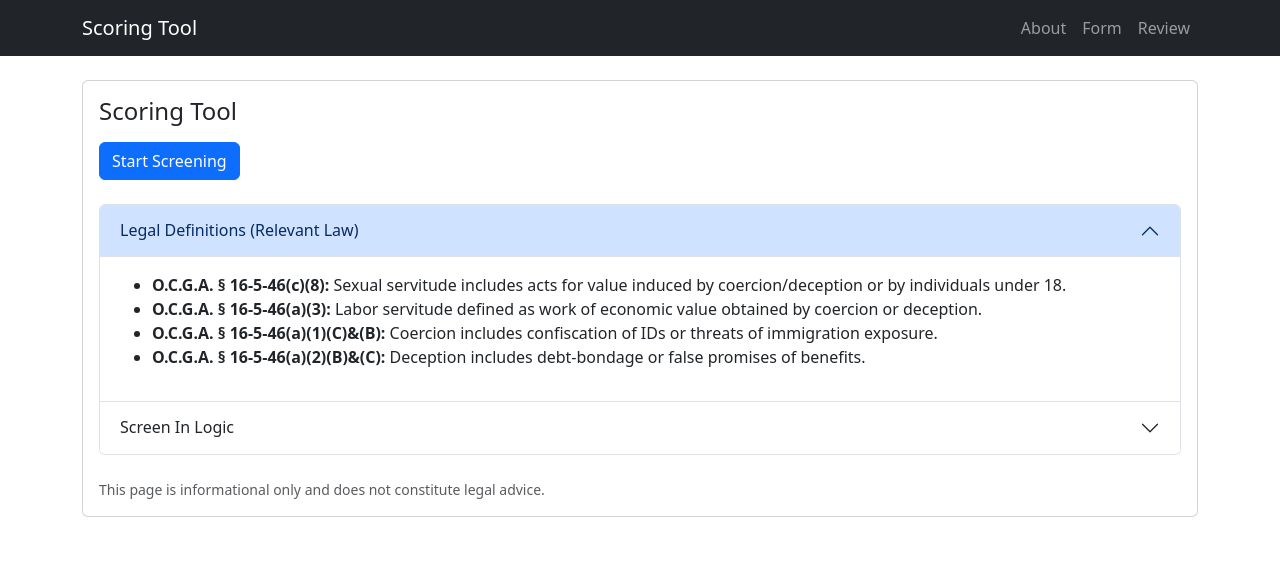
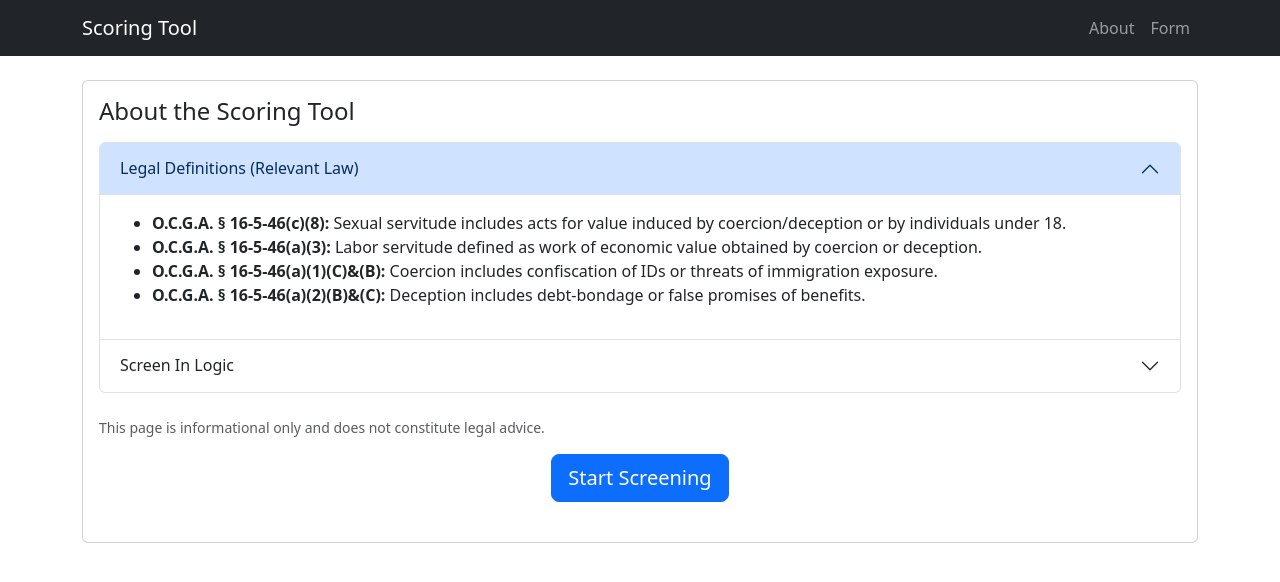
Before and after one commit to carisaelam/cease-scoring-tool, a Vue app: page / in a window 1280 px wide. Shown: the top 582 px of the page. Built offline with nearby package versions, Linux system fonts and the light colour scheme.

Commit message:
Update some styling navbar and About page

```diff
--- a/src/App.vue
+++ b/src/App.vue
@@ -3,11 +3,10 @@
 <template>
   <nav class="navbar navbar-expand navbar-dark bg-dark">
     <div class="container">
-      <a class="navbar-brand" href="#">Scoring Tool</a>
+      <a class="navbar-brand" href="/">Scoring Tool</a>
       <div class="navbar-nav">
         <RouterLink class="nav-link" to="/">About</RouterLink>
         <RouterLink class="nav-link" to="/form">Form</RouterLink>
-        <RouterLink class="nav-link" to="/review">Review</RouterLink>
       </div>
     </div>
   </nav>
--- a/src/pages/AboutPage.vue
+++ b/src/pages/AboutPage.vue
@@ -1,12 +1,7 @@
 <template>
   <div class="card">
     <div class="card-body">
-      <h1 class="h4 mb-3">Scoring Tool</h1>
-
-      <!-- CTA -->
-      <div class="mb-4">
-        <RouterLink to="/form" class="btn btn-primary"> Start Screening </RouterLink>
-      </div>
+      <h1 class="h4 mb-3">About the Scoring Tool</h1>
 
       <!-- Accordion -->
       <div class="accordion" id="aboutAccordion">
@@ -99,11 +94,15 @@
             </div>
           </div>
         </div>
+        <p class="small text-muted mt-4 mb-3">
+          This page is informational only and does not constitute legal advice.
+        </p>
       </div>
 
-      <p class="small text-muted mt-4 mb-0">
-        This page is informational only and does not constitute legal advice.
-      </p>
+      <!-- CTA -->
+      <div class="mb-4 text-center">
+        <RouterLink to="/form" class="btn btn-primary btn-lg"> Start Screening </RouterLink>
+      </div>
     </div>
   </div>
 </template>
```
